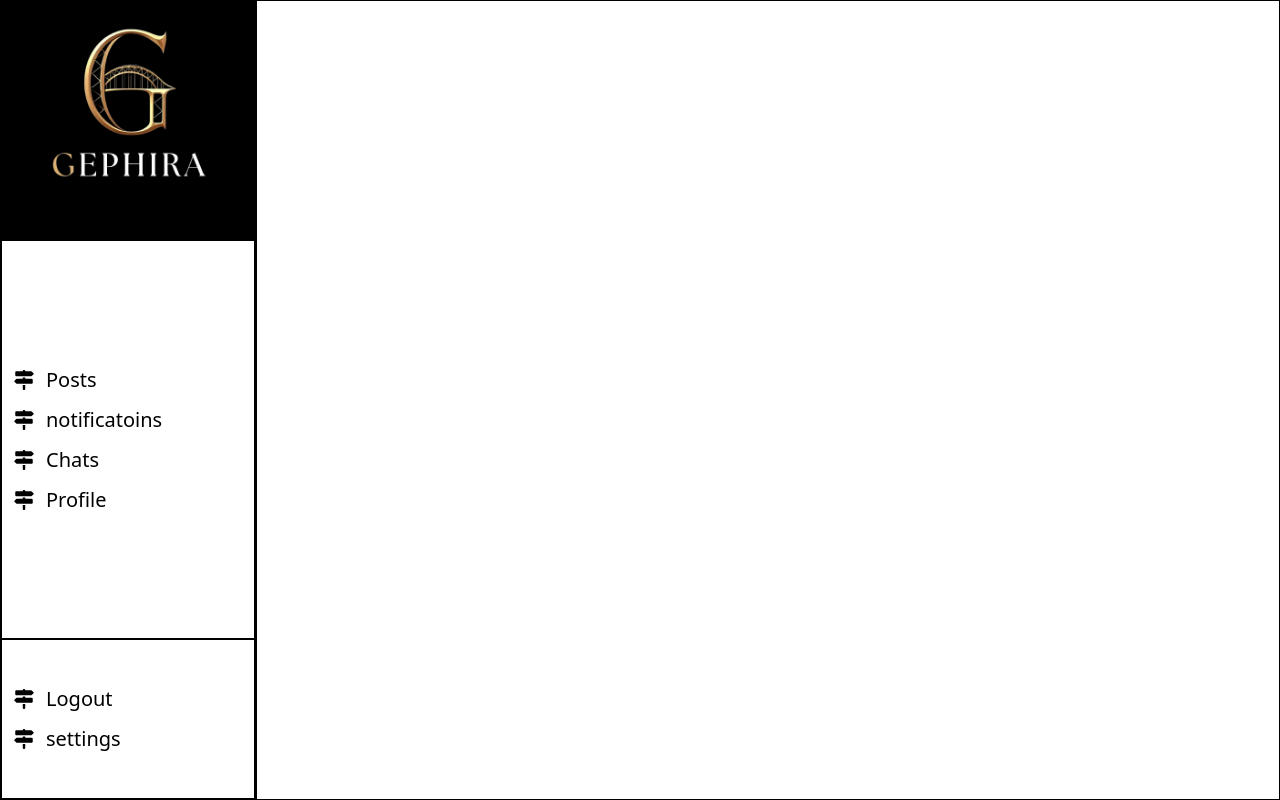
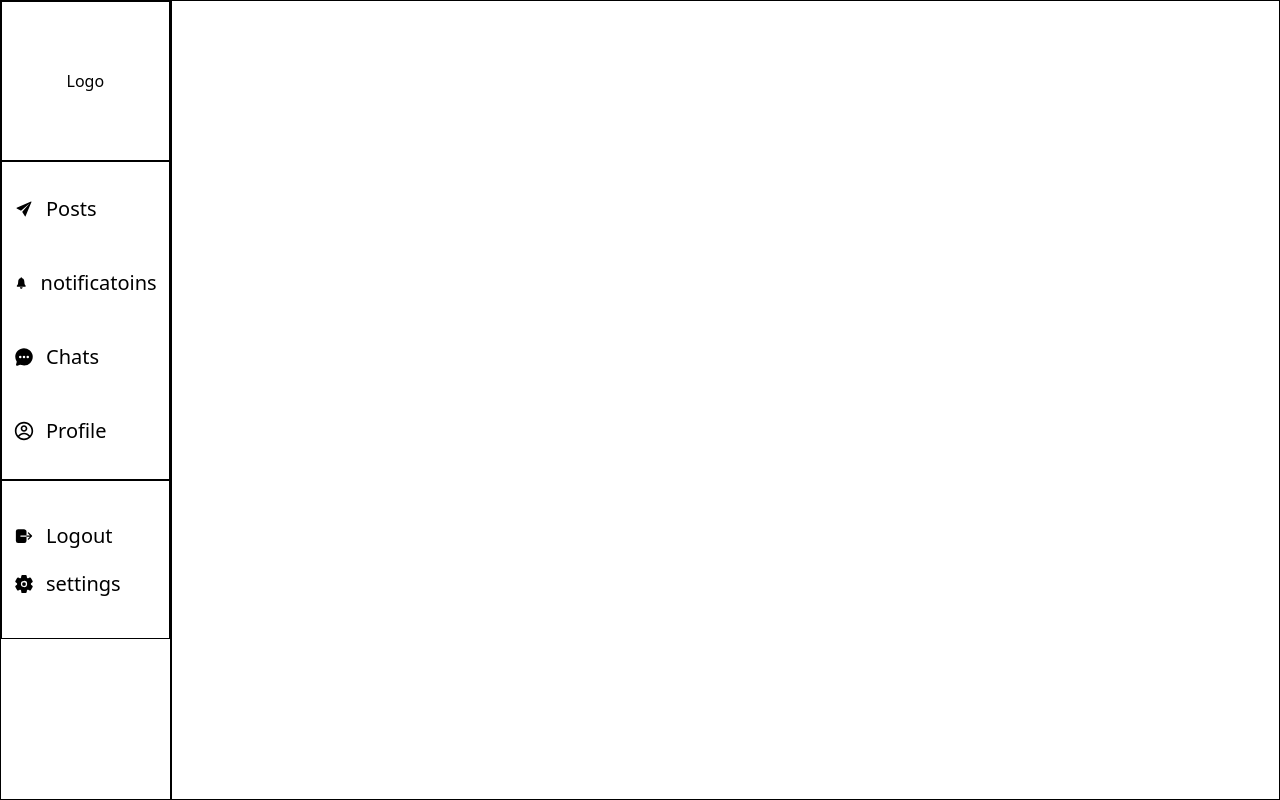
Before and after one commit to mouiz-youb/DB_Relationships, a React (Vite) app in the folder client/: page / in a window 1280 px wide. Built offline with nearby package versions, Linux system fonts and the light colour scheme.

Commit message:
---------

```diff
--- a/client/src/App.tsx
+++ b/client/src/App.tsx
@@ -9,9 +9,9 @@ import "./App.css";
 
 function App() {
   return (
-    <div className='w-screen h-screen grid grid-cols-10 grid-rows-1  '>
+    <div className='w-screen h-screen grid grid-cols-15 grid-rows-1  '>
       <SideBar/>
-      <div className="flex justify-center items-center flex-col col-start-3 col-end-11 row-start-1 row-end-2 border-[1px] border-black ">
+      <div className="flex justify-center items-center flex-col col-start-3 col-end-16 row-start-1 row-end-2 border-[1px] border-black ">
         <Routes>
           <Route path="/signup" element={<SignupPage />} />
           <Route path="/login" element={<LoginPage />} />
--- /dev/null
+++ b/client/src/Store/ClicksStore.ts
@@ -0,0 +1,13 @@
+// src/store/authStore.ts
+import { create } from "zustand";
+
+interface clickState {
+    SideBarClick:boolean
+    setClick:()=>void
+}
+export const useAuthStore = create<clickState>((set) => ({
+    SideBarClick: false,
+    setClick:()=>set((state)=>({SideBarClick:!state.SideBarClick}))
+}));
+
+export default useAuthStore;
--- a/client/src/components/SideBar.tsx
+++ b/client/src/components/SideBar.tsx
@@ -1,22 +1,26 @@
 import React from 'react'
 import SideBarLinks from './SideBarLinks'
-import { FaSignsPost } from "react-icons/fa6";
-import bg from "../images/bg.png"
+import { IoIosSend } from "react-icons/io";
+import { IoIosNotifications } from "react-icons/io";
+import { IoChatbubbleEllipses } from "react-icons/io5";
+import { CgProfile } from "react-icons/cg";
+import { IoLogOut } from "react-icons/io5";
+import { IoSettings } from "react-icons/io5";
 function SideBar() {
   return (
     <div className='col-start-1 col-end-3 row-start-1 row-end-2 border-[1px] border-black grid grid-rows-10 grid-cols-1  '>
-        <header className=' flex justify-center items-center px-3 bg-black  flex-col gap-3 border-[1px] border-black col-start-1 col-end-2 row-start-1 row-end-4'>
-            <img src={bg} alt="" className='w-full h-full' />
+        <header className=' flex justify-center items-center px-3  flex-col gap-3 border-[1px] border-black col-start-1 col-end-2 row-start-1 row-end-3'>
+            Logo
         </header>
-        <section className=' flex justify-center items-center px-3  flex-col gap-3 border-[1px] border-black col-start-1 col-end-2 row-start-4 row-end-9'>
-            <SideBarLinks icon={<FaSignsPost/>} to="/" content="Posts"/>
-            <SideBarLinks icon={<FaSignsPost/>} to="/" content="notificatoins"/>
-            <SideBarLinks icon={<FaSignsPost/>} to="/" content="Chats"/>
-            <SideBarLinks icon={<FaSignsPost/>} to="/" content="Profile"/>
+        <section className=' flex justify-evenly items-center px-3  flex-col gap-3 border-[1px] border-black col-start-1 col-end-2 row-start-3 row-end-7'>
+            <SideBarLinks icon={<IoIosSend/>} to="/" content="Posts"/>
+            <SideBarLinks icon={<IoIosNotifications/>} to="/" content="notificatoins"/>
+            <SideBarLinks icon={<IoChatbubbleEllipses/>} to="/" content="Chats"/>
+            <SideBarLinks icon={<CgProfile/>} to="/" content="Profile"/>
         </section>
-        <footer className=' flex justify-center items-center px-3  flex-col gap-3 border-[1px] border-black col-start-1 col-end-2 row-start-9 row-end-11'>
-            <SideBarLinks icon={<FaSignsPost/>} to="/" content="Logout"/>
-            <SideBarLinks icon={<FaSignsPost/>} to="/" content="settings"/>
+        <footer className=' flex justify-center items-center px-3  flex-col gap-3 border-[1px] border-black col-start-1 col-end-2 row-start-7 row-end-9 gap-5 '>
+            <SideBarLinks icon={<IoLogOut/>} to="/" content="Logout"/>
+            <SideBarLinks icon={<IoSettings/>} to="/" content="settings"/>
         </footer>
     </div>
   )
```
Also changed, not shown: client/src/images/bg2.png (added), client/src/images/bg3.png (added).
